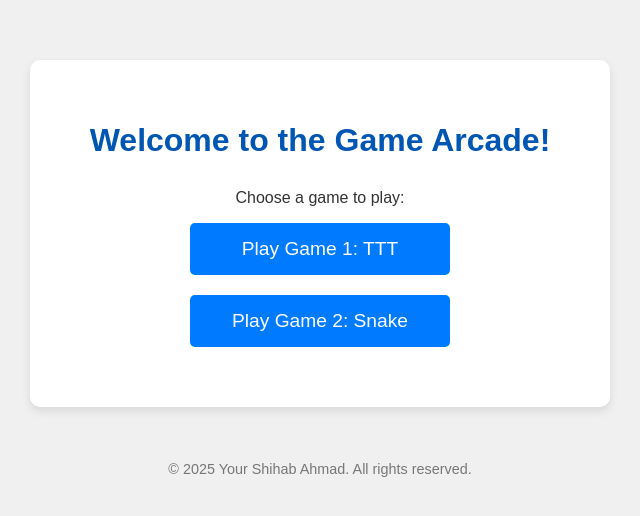
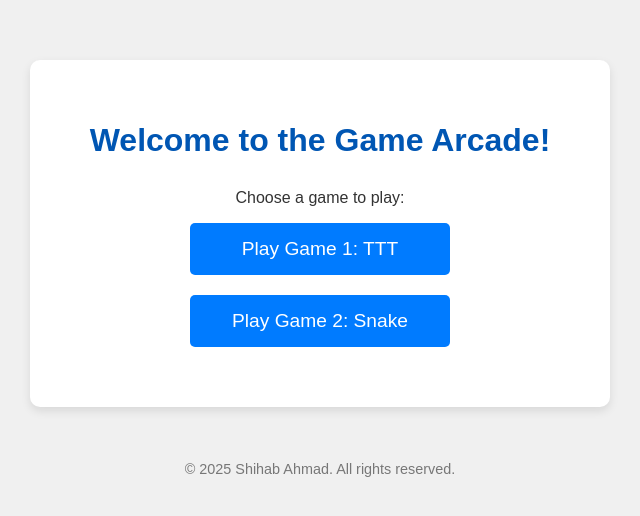
Before and after one commit to Shihab-glitch/Shihab-glitch.github.io, a plain HTML site: page index.html in a window 1280 px wide. Shown: the part 124-640 px from the top of the page, 320-960 px from the left. Drawn offline with Linux system fonts and the light colour scheme.

Commit message:
Update index.html

```diff
--- a/index.html
+++ b/index.html
@@ -71,7 +71,7 @@
     </div>
 
     <footer>
-        <p>&copy; 2025 Your Shihab Ahmad. All rights reserved.</p>
+        <p>&copy; 2025 Shihab Ahmad. All rights reserved.</p>
     </footer>
 </body>
 </html>
```
